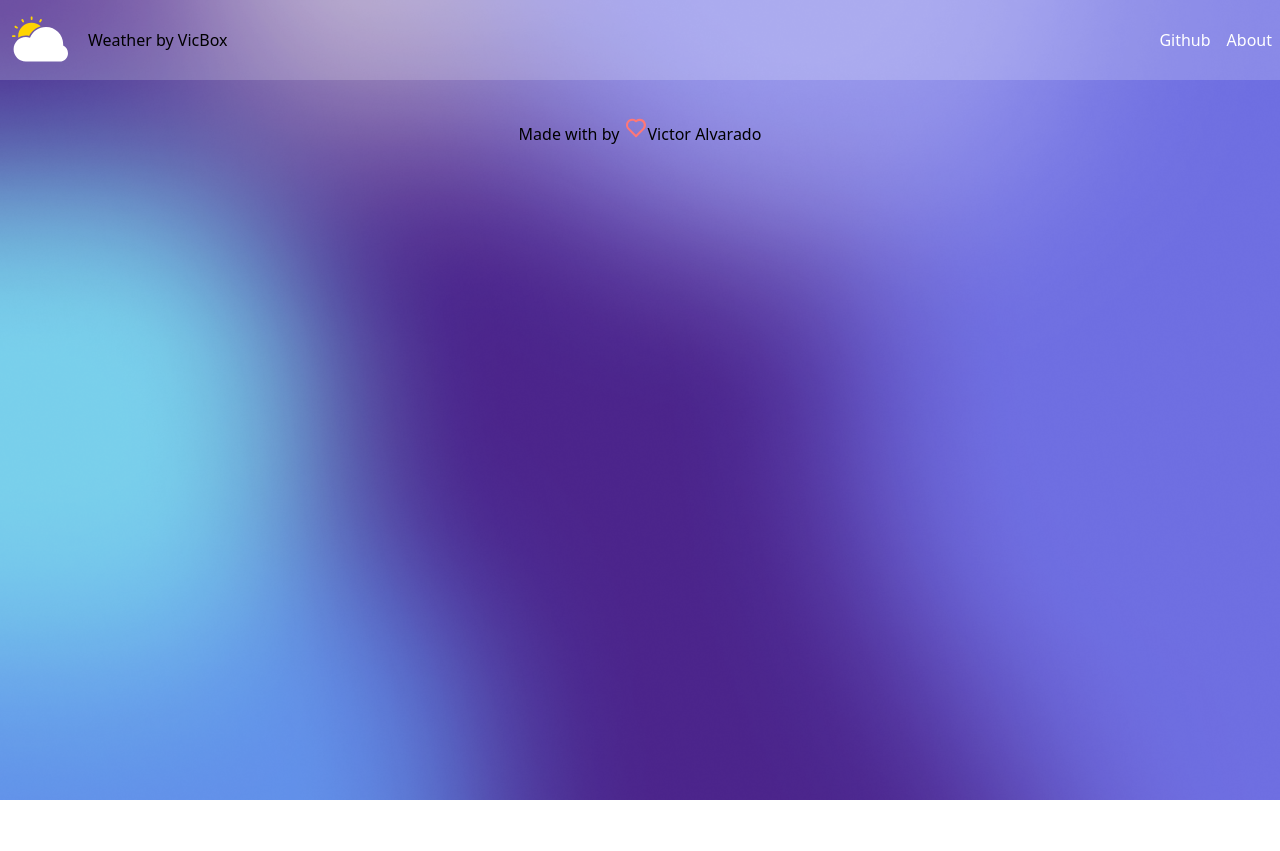
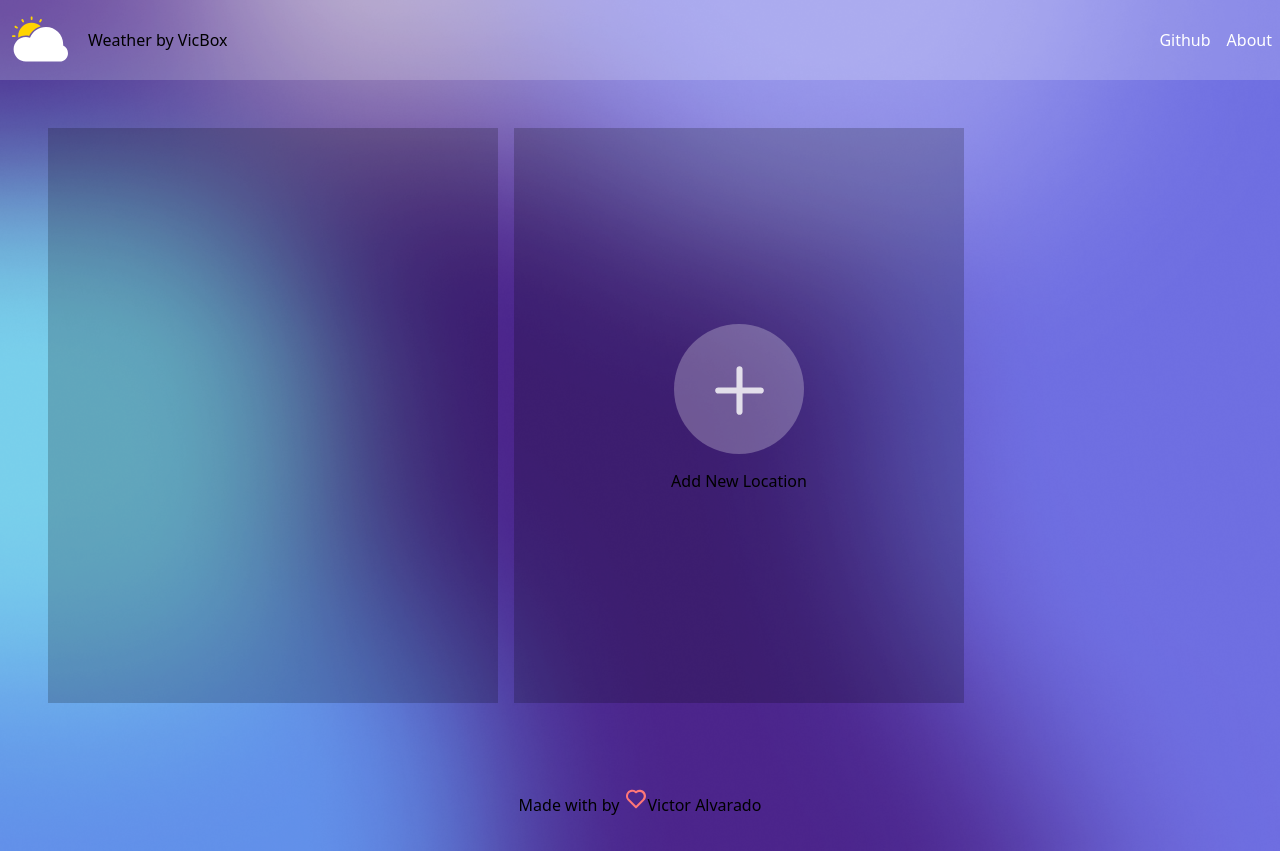
Before and after one commit to samopocuc/weather-app, a React (Vite) app: page / in a window 1280 px wide. Before the commit the page ends 800 px from the top, so only its background shows below. Built offline with nearby package versions, Linux system fonts and the light colour scheme.

Commit message:
add wrapper

```diff
--- a/src/App.js
+++ b/src/App.js
@@ -3,10 +3,14 @@ import Menu from "./Components/Menu/Menu";
 import Logo from "./Components/Logo/Logo";
 import Header from "./Components/Header/Header";
 import Footer from "./Components/Footer/Footer";
+import Wrapper from "./Components/Card/Wrapper/Wrapper";
+import Card from "./Components/Card/Card";
+
 export function App() {
 
     const logo = new URL('./assets/logo.svg', import.meta.url);
     const love = new URL('./assets/love.svg', import.meta.url);
+    const add = new URL('./assets/add.svg', import.meta.url);
 
     return (
         <>
@@ -17,6 +21,13 @@ export function App() {
                     { name: "About", link: "#about"}
                 ]}/>
             </Header>
+            <Wrapper>
+                <Card></Card>
+                <Card>
+                    <img src={add} alt="add"/>
+                    <p>Add New Location</p>
+                </Card>
+            </Wrapper>
             <Footer>
                 <span>Made with by <img src={love} alt="love"/>Victor Alvarado</span>
             </Footer>
--- /dev/null
+++ b/src/Components/Card/Card.css
@@ -0,0 +1,9 @@
+.card {
+    background: rgba(0,0,0,0.2);
+    min-height: 575px;
+    width: 450px;
+    display: flex;
+    align-items: center;
+    justify-content: center;
+    flex-direction: column;
+}
--- /dev/null
+++ b/src/Components/Card/Card.js
@@ -0,0 +1,11 @@
+import React from 'react';
+import './Card.css';
+const Card = (props) => {
+    return (
+        <article className="card">
+            {props.children}
+        </article>
+    )
+}
+
+export default Card;
--- /dev/null
+++ b/src/Components/Card/Wrapper/Wrapper.css
@@ -0,0 +1,5 @@
+.weather__wrapper {
+    display: flex;
+    gap: 1rem;
+    margin: 3em;
+}
--- /dev/null
+++ b/src/Components/Card/Wrapper/Wrapper.js
@@ -0,0 +1,11 @@
+import React from 'react';
+import './Wrapper.css';
+const Wrapper = (props) => {
+    return (
+        <section className="weather__wrapper">
+            {props.children}
+        </section>
+    )
+}
+
+export default Wrapper;
```
Also changed, not shown: src/assets/add.svg (added).
